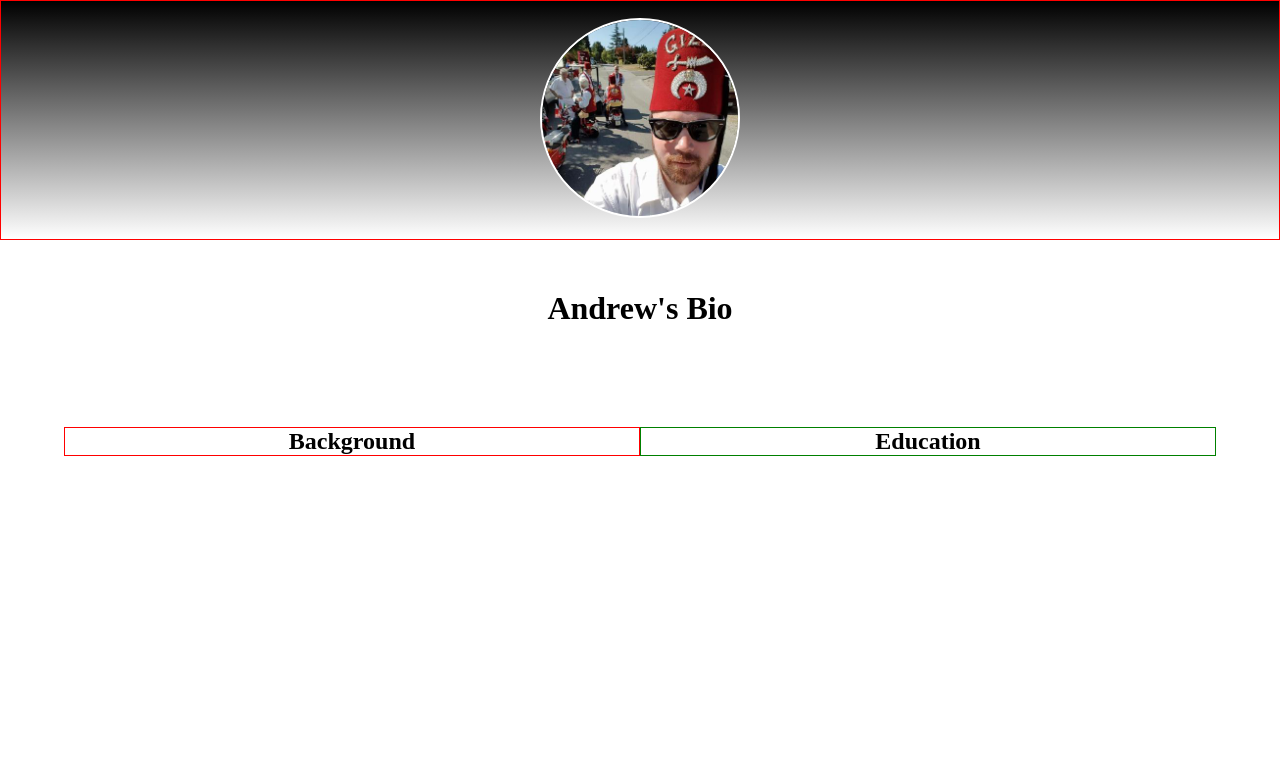
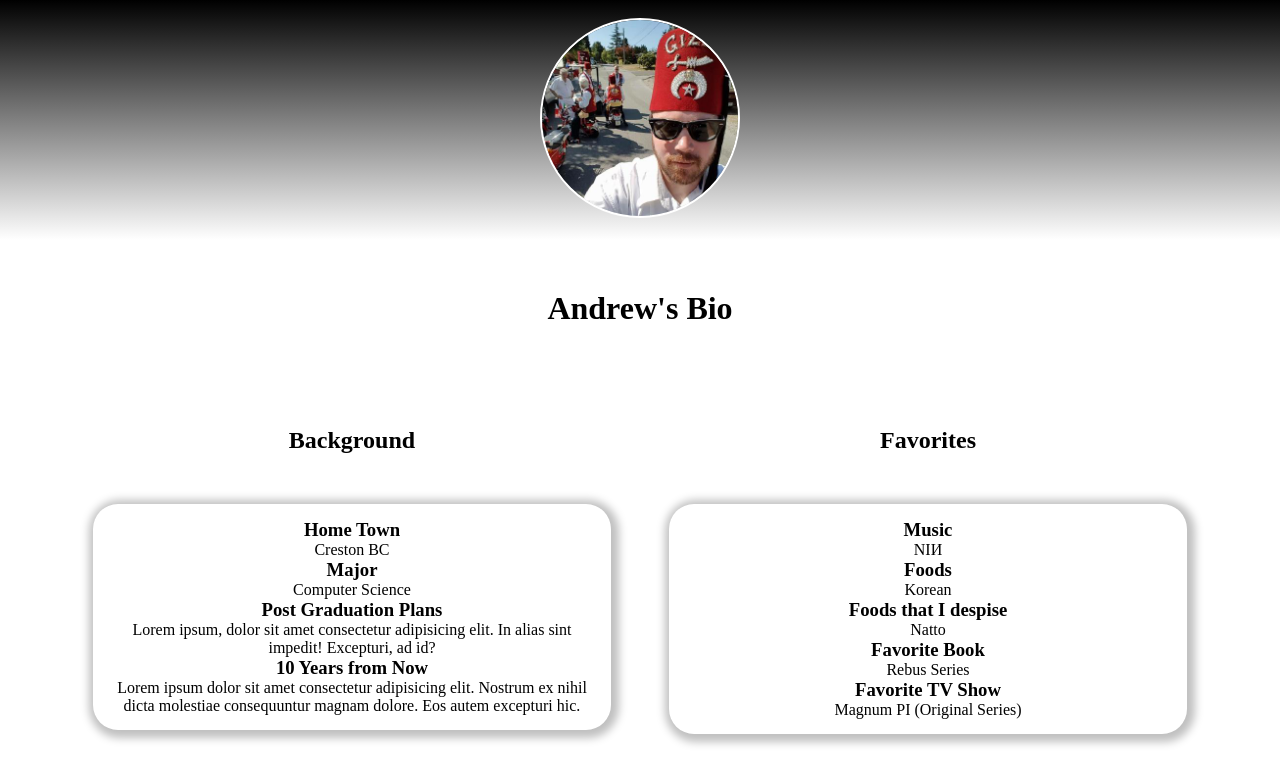
Before and after one commit to andrewrey/1050_lab10, a plain HTML site: page index.html in a window 1280 px wide. Drawn offline with Linux system fonts and the light colour scheme.

Commit message:
basic card layout

```diff
--- a/index.html
+++ b/index.html
@@ -19,9 +19,38 @@
         <div class="section__wrap">
           <section class="home">
             <h2>Background</h2>
+            <div class="card">
+              <h3>Home Town</h3>
+              <p>Creston BC</p>
+              <h3>Major</h3>
+              <p>Computer Science</p>
+              <h3>Post Graduation Plans</h3>
+              <p>
+                Lorem ipsum, dolor sit amet consectetur adipisicing elit. In
+                alias sint impedit! Excepturi, ad id?
+              </p>
+              <h3>10 Years from Now</h3>
+              <p>
+                Lorem ipsum dolor sit amet consectetur adipisicing elit. Nostrum
+                ex nihil dicta molestiae consequuntur magnam dolore. Eos autem
+                excepturi hic.
+              </p>
+            </div>
           </section>
-          <section class="major">
-            <h2>Education</h2>
+          <section class="favorites">
+            <h2>Favorites</h2>
+            <div class="card">
+              <h3>Music</h3>
+              <p>NIИ</p>
+              <h3>Foods</h3>
+              <p>Korean</p>
+              <h3>Foods that I despise</h3>
+              <p>Natto</p>
+              <h3>Favorite Book</h3>
+              <p>Rebus Series</p>
+              <h3>Favorite TV Show</h3>
+              <p>Magnum PI (Original Series)</p>
+            </div>
           </section>
         </div>
       </div>
--- a/sass/_page.scss
+++ b/sass/_page.scss
@@ -5,7 +5,6 @@ header {
   align-items: center;
   height: 30vh;
   background: linear-gradient(to top, white, grey, black);
-  border: 1px solid red;
 }
 
 .banner_img__wrap {
@@ -25,6 +24,9 @@ main {
   width: 90%;
   margin: 0 auto;
   text-align: center;
+  h2 {
+    margin-bottom: 50px;
+  }
 
   .section__wrap {
     display: flex;
@@ -32,10 +34,16 @@ main {
   }
   .home {
     flex-basis: 50%;
-    border: 1px solid red;
   }
-  .major {
+  .favorites {
     flex-basis: 50%;
-    border: 1px solid green;
   }
 }
+
+.card {
+  padding: 15px;
+  width: 90%;
+  margin: 0 auto;
+  border-radius: 25px;
+  box-shadow: 2px 2px 8px 6px rgba(black, 0.25);
+}
```
Also changed, not shown: css/main.css, 1 other file.
